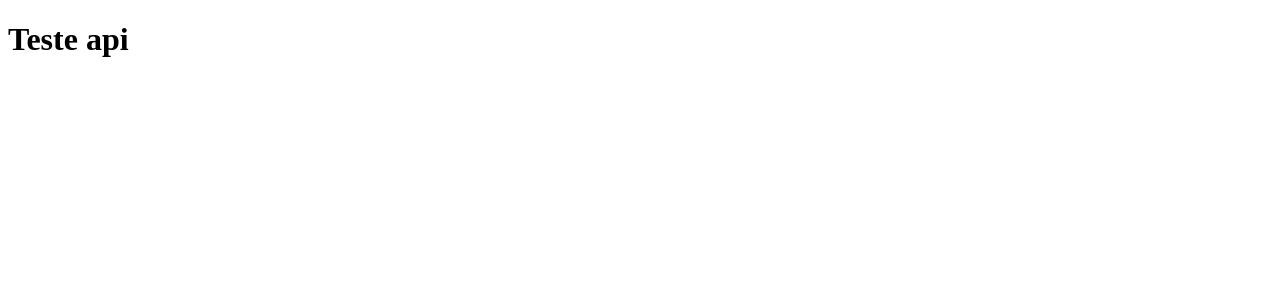
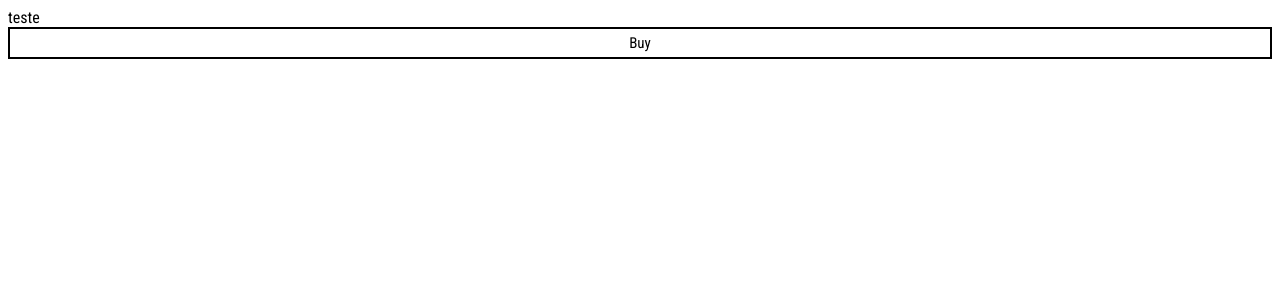
Before and after one commit to atomotavio/ecommerce-api, a React (Create React App) app: page / in a window 1280 px wide. Shown: the top 300 px of the page. Built offline with nearby package versions, Linux system fonts and the light colour scheme.

Commit message:
Feature: add Roboto Condensed Font

```diff
--- a/public/index.html
+++ b/public/index.html
@@ -5,6 +5,9 @@
     <link rel="icon" href="%PUBLIC_URL%/favicon.ico" />
     <meta name="viewport" content="width=device-width, initial-scale=1" />
     <meta name="theme-color" content="#000000" />
+    <link rel="preconnect" href="https://fonts.googleapis.com">
+    <link rel="preconnect" href="https://fonts.gstatic.com" crossorigin>
+    <link href="https://fonts.googleapis.com/css2?family=Roboto+Condensed:wght@300;400;700&display=swap" rel="stylesheet">
     <meta
       name="description"
       content="e-commerce made with react using the fake-store api"
--- a/src/App.js
+++ b/src/App.js
@@ -1,9 +1,12 @@
+import BuyButton from './Components/Buttons/BuyButton';
+import Wrapper from './Components/Wrapper';
 
 function App() {
   return (
-    <div className="App">
-      <h1>Teste api</h1>
-    </div>
+    <Wrapper>
+      teste
+      <BuyButton>Buy</BuyButton>
+    </Wrapper>
   );
 }
 
```
